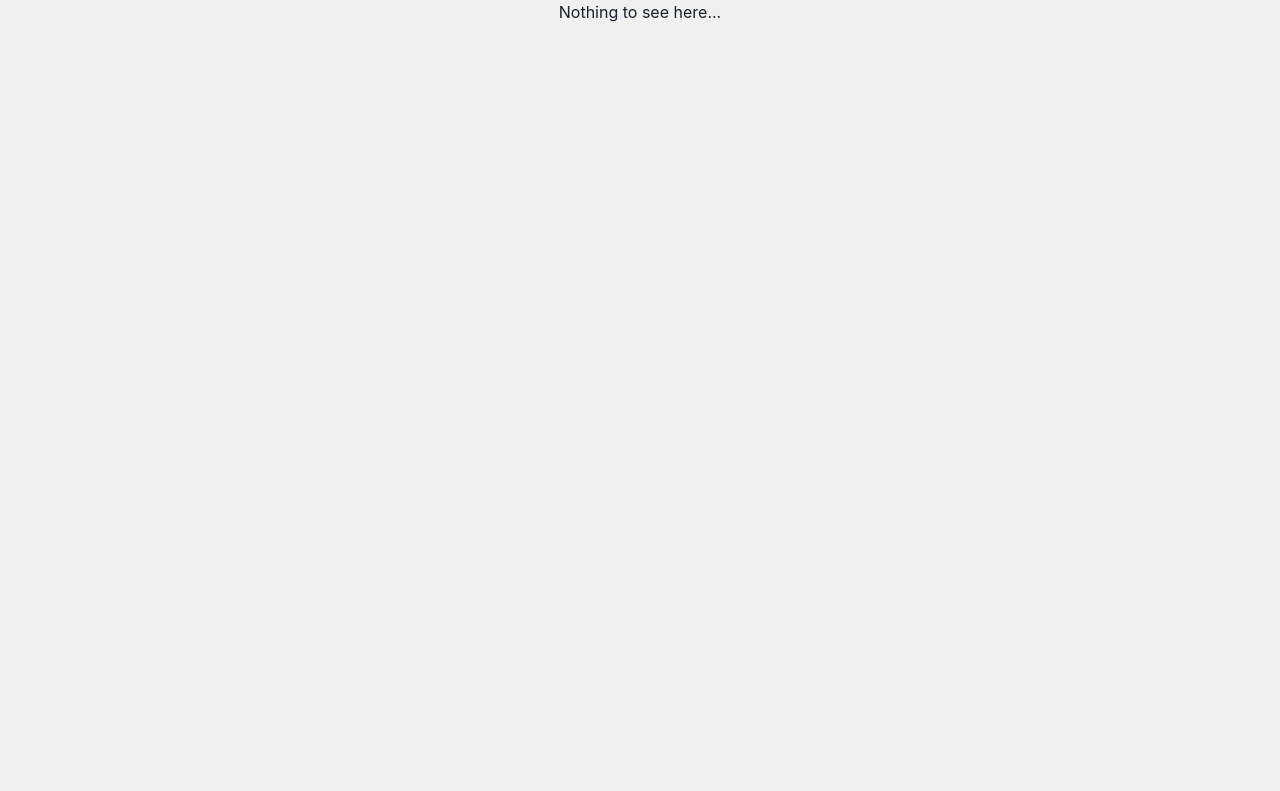
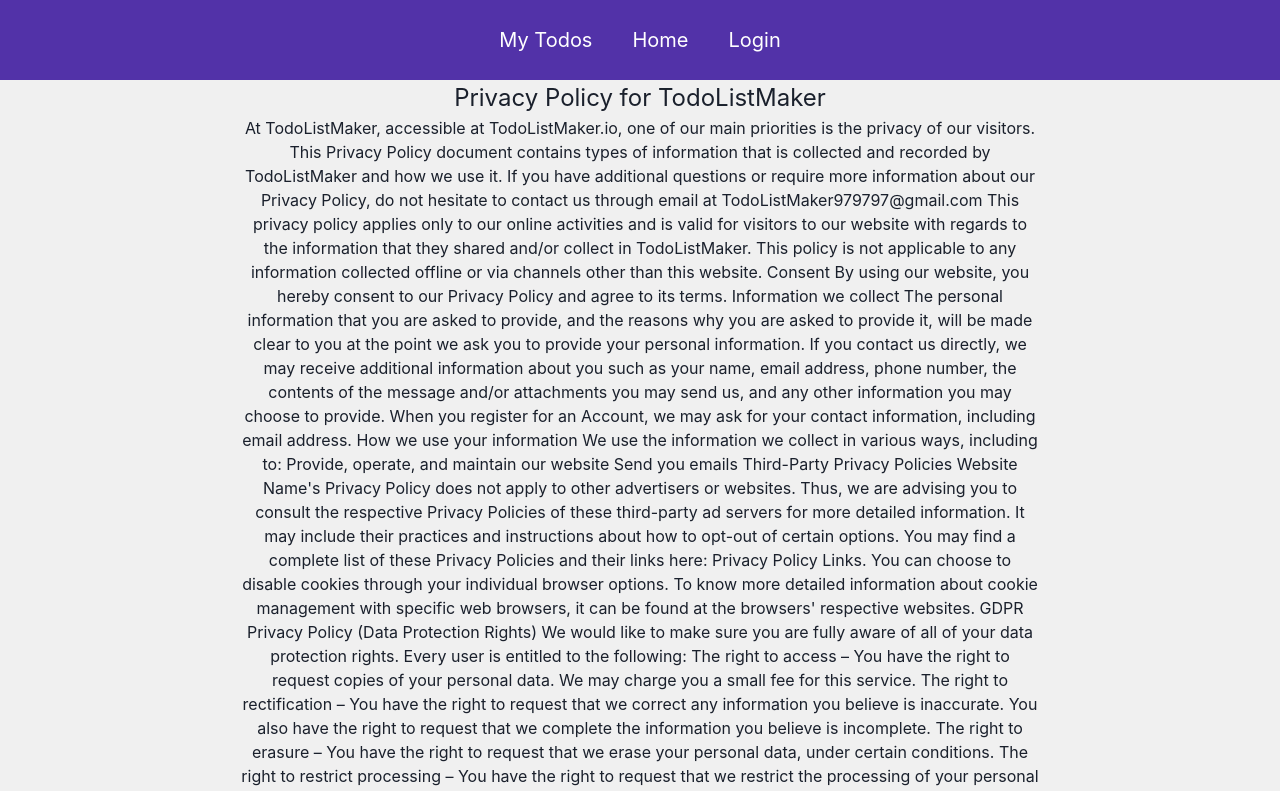
Before and after one commit to Polkagris/todlist_react_v1, a React (Create React App) app: page /gdpr in a window 1280 px wide. Shown: the top 791 px of the page. Built offline with nearby package versions, Linux system fonts and the light colour scheme.

Commit message:
Add gdpr agreement

```diff
--- a/src/App.js
+++ b/src/App.js
@@ -3,12 +3,13 @@
 import GetTodos from "./components/todos/GetTodos";
 import Login from "./views/Login/Login";
 import Register from "./views/Register/Register";
-import { Route, Switch } from "react-router-dom";
+import { Link, Route, Switch } from "react-router-dom";
 import NotLoggedInDisclamer from "./views/NotLoggedInDisclaimer/NotLoggedInDisclaimer";
 import ProtectedRoutes from "./components/protectedRoutes/ProtectedRoutes";
 import NothingToSeeHere from "./components/nothingToSeeHere/NothingToSeeHere";
 import Home from "./views/Home/Home";
 import Signout from "./views/Signout/Signout";
+import GdprAgreement from "./views/GdprAgreement/GdprAgreement";
 
 function App() {
   //landingpage with todos
@@ -24,6 +25,7 @@
         <Route path="/" component={Home} exact />
         {/* <Route path="/" component={Login} exact /> */}
         <Route path="/login" component={Login} />
+        <Route path="/gdpr" component={GdprAgreement} exact />
         <Route path="/register" component={Register} />
         <Route path="/signedout" component={Signout} exact />
         <Route path="/needlogin" component={NotLoggedInDisclamer} />
@@ -32,6 +34,7 @@
         <ProtectedRoutes exact path="/todos" component={GetTodos} />
         <Route component={NothingToSeeHere} />
       </Switch>
+      <Link to="/gdpr">Privacy policy</Link>
     </div>
   );
 }
--- /dev/null
+++ b/src/views/GdprAgreement/GdprAgreement.css
@@ -0,0 +1,13 @@
+.gdprWrapper {
+  display: flex;
+  flex-direction: column;
+  align-items: center;
+}
+
+.gdprContainer {
+  max-width: 800px;
+}
+
+.gdprTitle {
+  font-size: 24px;
+}
--- /dev/null
+++ b/src/views/GdprAgreement/GdprAgreement.tsx
@@ -0,0 +1,55 @@
+
+import { Link } from "react-router-dom";
+import NavigationBar from "../../components/navigation/NavigationBar";
+import "./GdprAgreement.css";
+
+const GdprAgreement = () => {
+
+    const localStorageToken = localStorage.getItem("token");
+    return (
+        <div className="gdprWrapper">
+
+            <NavigationBar localStorageToken={localStorageToken}/>
+            <div className="gdprContainer">
+                <h1 className="gdprTitle">Privacy Policy for TodoListMaker</h1>
+                <p>At TodoListMaker, accessible at TodoListMaker.io, one of our main priorities is the privacy of our visitors. This Privacy Policy document contains types of information that is collected and recorded by TodoListMaker and how we use it.
+                If you have additional questions or require more information about our Privacy Policy, do not hesitate to contact us through email at TodoListMaker979797@gmail.com
+                This privacy policy applies only to our online activities and is valid for visitors to our website with regards to the information that they shared and/or collect in TodoListMaker. This policy is not applicable to any information collected offline or via channels other than this website.
+                Consent
+                By using our website, you hereby consent to our Privacy Policy and agree to its terms.
+                Information we collect
+                The personal information that you are asked to provide, and the reasons why you are asked to provide it, will be made clear to you at the point we ask you to provide your personal information.
+                If you contact us directly, we may receive additional information about you such as your name, email address, phone number, the contents of the message and/or attachments you may send us, and any other information you may choose to provide.
+                When you register for an Account, we may ask for your contact information, including email address.
+                How we use your information
+                We use the information we collect in various ways, including to:
+                Provide, operate, and maintain our website
+                Send you emails
+
+
+
+                Third-Party Privacy Policies
+                Website Name's Privacy Policy does not apply to other advertisers or websites. Thus, we are advising you to consult the respective Privacy Policies of these third-party ad servers for more detailed information. It may include their practices and instructions about how to opt-out of certain options. You may find a complete list of these Privacy Policies and their links here: Privacy Policy Links.
+                You can choose to disable cookies through your individual browser options. To know more detailed information about cookie management with specific web browsers, it can be found at the browsers' respective websites.
+
+                GDPR Privacy Policy (Data Protection Rights)
+                We would like to make sure you are fully aware of all of your data protection rights. Every user is entitled to the following:
+                The right to access – You have the right to request copies of your personal data. We may charge you a small fee for this service.
+                The right to rectification – You have the right to request that we correct any information you believe is inaccurate. You also have the right to request that we complete the information you believe is incomplete.
+                The right to erasure – You have the right to request that we erase your personal data, under certain conditions.
+                The right to restrict processing – You have the right to request that we restrict the processing of your personal data, under certain conditions.
+                The right to object to processing – You have the right to object to our processing of your personal data, under certain conditions.
+                The right to data portability – You have the right to request that we transfer the data that we have collected to another organization, or directly to you, under certain conditions.
+                If you make a request, we have one month to respond to you. If you would like to exercise any of these rights, please contact us.
+
+                Children's Information
+                Another part of our priority is adding protection for children while using the internet. We encourage parents and guardians to observe, participate in, and/or monitor and guide their online activity.
+                TodoListMaker does not knowingly collect any Personal Identifiable Information from children under the age of 13. If you think that your child provided this kind of information on our website, we strongly encourage you to contact us immediately and we will do our best efforts to promptly remove such information from our records.
+            </p>
+            </div>
+            <Link to="/">Home</Link>
+        </div>
+    )
+}
+
+export default GdprAgreement
--- a/src/views/Home/Home.css
+++ b/src/views/Home/Home.css
@@ -23,3 +23,7 @@
   font-size: 20px;
   color: gray;
 }
+
+.linkButton {
+  font-weight: bold;
+}
--- a/src/views/Home/Home.tsx
+++ b/src/views/Home/Home.tsx
@@ -54,8 +54,8 @@
                 <ModalHeader>Privacy policy agreement</ModalHeader>
                 <ModalCloseButton />
                 <ModalBody>
-                <p>By using this site you agree to our privacy policy</p>
-                <p>Our privacy policy can be found <a href="/">here</a></p>
+                <p>By using our website, you hereby consent to our Privacy Policy and agree to its terms.</p>
+                <p>Our privacy policy can be found <a className="linkButton" href="/gdpr">here</a></p>
                 </ModalBody>
 
                 <ModalFooter>
```
